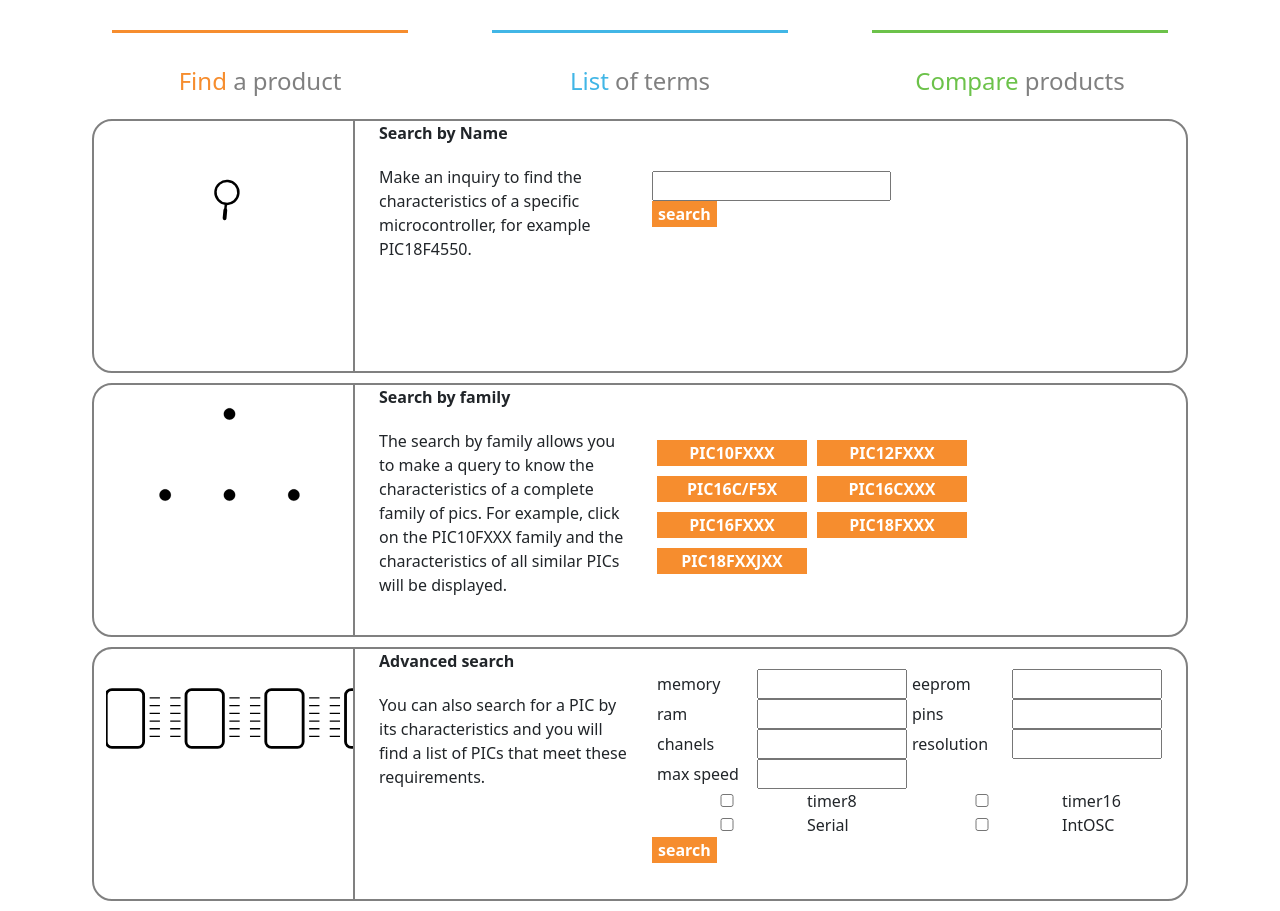
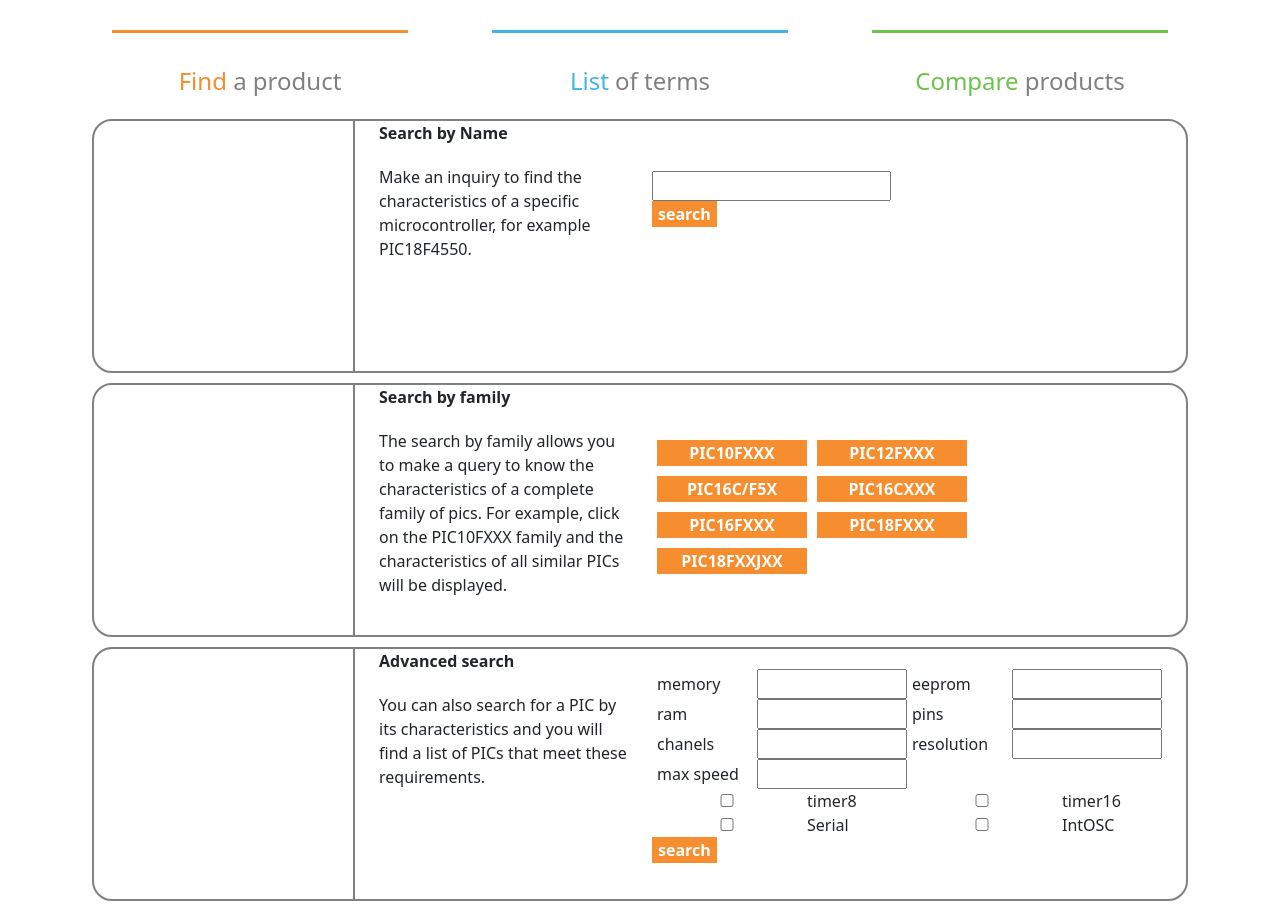
Before and after one commit to tlaloc-debug/microinfonetlify, a React (Create React App) app: page /search_product in a window 1280 px wide. Shown: the part 366-1277 px from the top of the page. Built offline with nearby package versions, Linux system fonts and the light colour scheme.

Commit message:
modify searchjs

```diff
--- a/src/search.js
+++ b/src/search.js
@@ -3,9 +3,7 @@ import axios from "axios";
 import 'bootstrap/dist/css/bootstrap.min.css';
 import { Container, Row, Col } from 'react-bootstrap';
 import "./search.css";
-import Glassanimation from "./glass-animation.js";
-import Diagramanimation from "./diagram-animation.js";
-import Picsanimation from "./pics-animation.js";
+
 
 
 function Find(props){
@@ -83,7 +81,7 @@ function Find(props){
                 <Row xs="1" sm="4" className={"searchname"} id="start-search">
                     <Col className={"search-picture"}>
                         <div className={"search-picture-animation"}>
-                            <Glassanimation />
+
 
                         </div>
                     </Col>
@@ -120,7 +118,7 @@ function Find(props){
                 <Row xs="1" sm="4" className={"searchname"}>
                     <Col className={"search-picture"}>
                         <div style={{borderRight: "solid 2px gray", height: "250px"}}>
-                            <Diagramanimation />
+
                         </div>
                     </Col>
 
@@ -157,7 +155,7 @@ function Find(props){
                 <Row xs="1" sm="4" className={"searchname"}>
                     <Col className={"search-picture"}>
                         <div style={{borderRight: "solid 2px gray", height: "250px"}}>
-                            <Picsanimation />
+
                         </div>
                     </Col>
 
```
